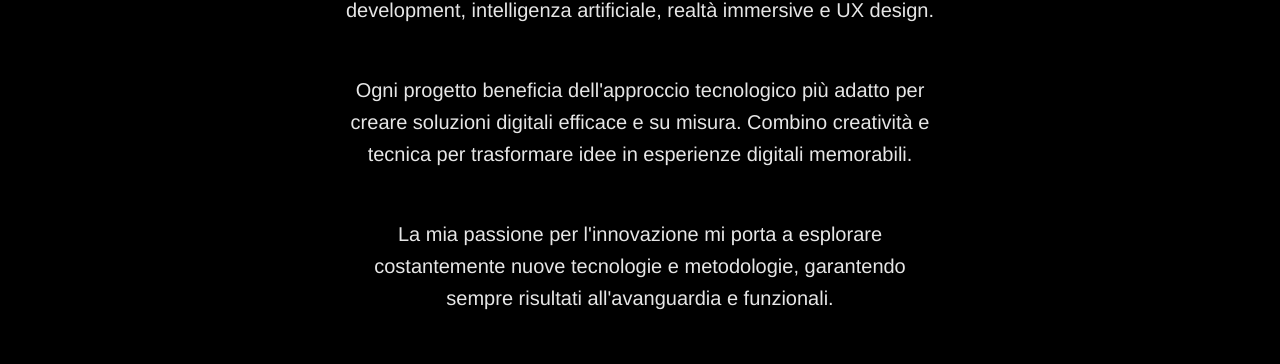
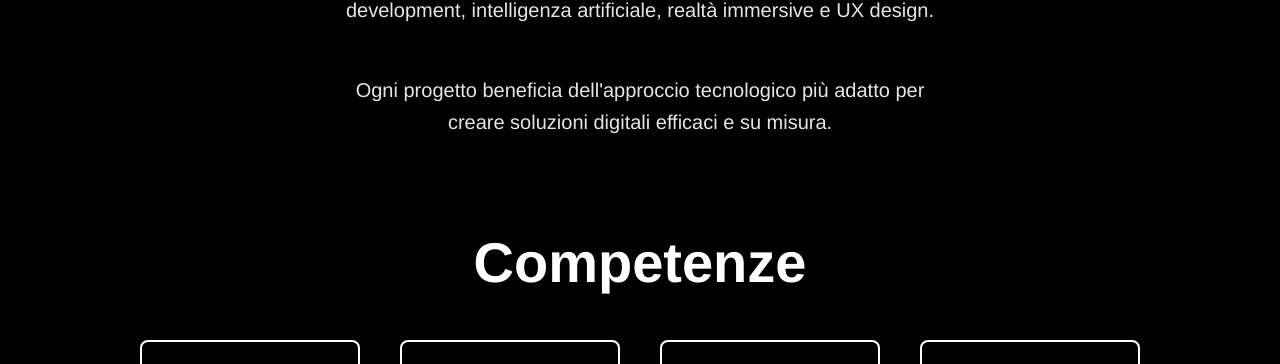
Before and after one commit to asyntes/asyntes.com, a React (Vite) app: page / in a window 1280 px wide. Shown: the part 585-949 px from the top of the page. Built offline with nearby package versions, Linux system fonts and the light colour scheme.

Commit message:
Update Hero.tsx

```diff
--- a/src/components/sections/Hero/Hero.tsx
+++ b/src/components/sections/Hero/Hero.tsx
@@ -18,16 +18,8 @@ const Hero = () => {
                     </p>
                     <p className="hero-description">
                         Ogni progetto beneficia dell'approccio tecnologico più adatto per
-                        creare soluzioni digitali efficace e su misura. Combino creatività
-                        e tecnica per trasformare idee in esperienze digitali memorabili.
+                        creare soluzioni digitali efficaci e su misura.
                     </p>
-                    <p className="hero-description">
-                        La mia passione per l'innovazione mi porta a esplorare costantemente
-                        nuove tecnologie e metodologie, garantendo sempre risultati
-                        all'avanguardia e funzionali.
-                    </p>
-
-
                 </div>
             </div>
         </section>
```
